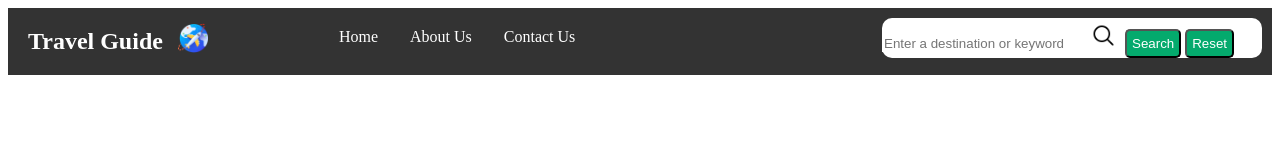
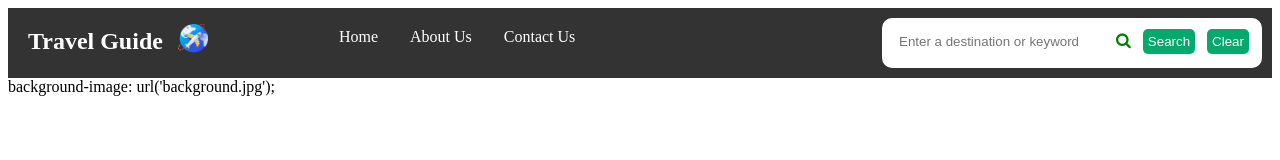
Before and after one commit to AnilaThekkiniyodathe/Travel-Recommandation, a plain HTML site: page travel_recommendation.html in a window 1280 px wide. Drawn offline with Linux system fonts and the light colour scheme.

Commit message:
header complete

```diff
--- a/travel_Recommendation.css
+++ b/travel_Recommendation.css
@@ -14,17 +14,22 @@
     width: 380px;
     border-radius: 10px;
     margin: 10px;
+    height: 50px;
 }
 #searchInput{
     width: 200px;
-    border: none;
+    border:none;
+    border-radius: 0px;
+    margin: 15px;
 }
 #searchbar button{
     background-color: #04AA6D;
     color: white;
     padding: 5px;
     border-radius: 5px;
-    border-color: none;
+    border: none;
+    margin-left: 8px;
+
 }
 ul {
     list-style-type: none;
--- a/travel_recommendation.html
+++ b/travel_recommendation.html
@@ -3,6 +3,7 @@
 <head>
   <meta charset="UTF-8">
   <title>Travel Guide</title>
+  <link rel="stylesheet" href="https://cdnjs.cloudflare.com/ajax/libs/font-awesome/4.7.0/css/font-awesome.min.css">
   <link rel="stylesheet" href="./travel_Recommendation.css">
 </head>
 <body>
@@ -14,12 +15,14 @@
           <li><a href="./about_us.html" id="about">About Us </a></li>
           <li><a href="./contact-us.html" id="contact">Contact Us </a></li>
           <div id="searchbar">
-          <input type="text" id="searchInput" placeholder="Enter a destination or keyword"><img style="padding:5px;height:25px;width:25px;padding-bottom:0px"src="search_icon.png">
+          <input type="text" id="searchInput" placeholder="Enter a destination or keyword"><i class="fa fa-search"></i>
            <button id='btnSearch'>Search</button>
-          <button id='btnReset'>Reset</button>
+          <button id='btnReset'>Clear</button>
         </div>
-
         </ul>
         </nav>
+        <div>
+            background-image: url('background.jpg');
+        </div>
 </body>
 </html>
```
Also changed, not shown: 1 other file.
